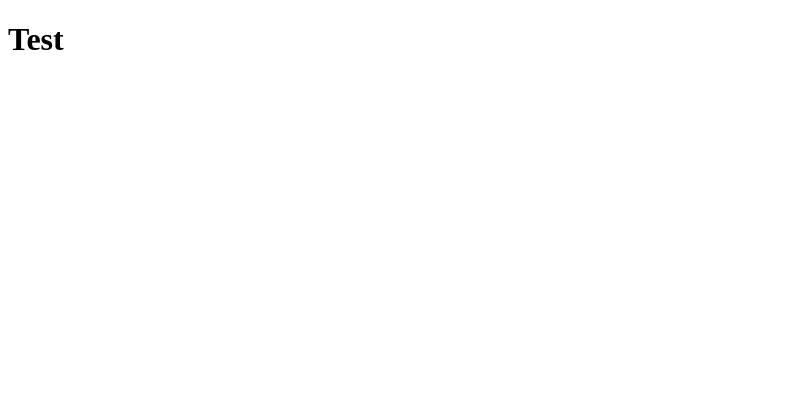
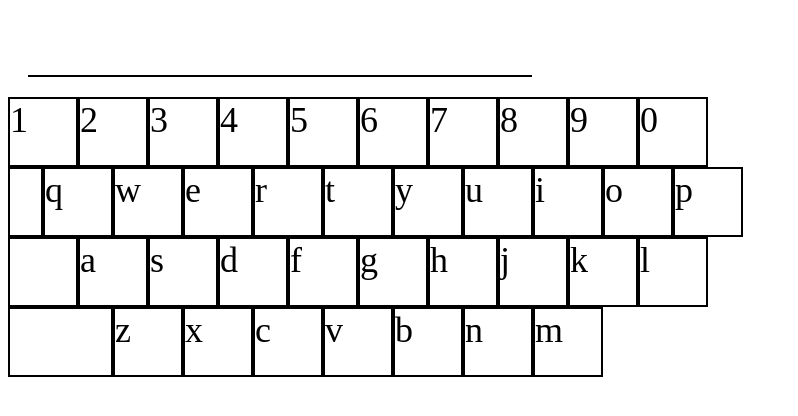
Before and after one commit to lucydoeswawa/banner-script, a React app: page / in a window 1280 px wide. Shown: the top 416 px of the page, without its empty margins (0-798 px from the left). Built offline with nearby package versions, Linux system fonts and the light colour scheme.

Commit message:
keyboard skeleton

```diff
--- /dev/null
+++ b/src/App.js
@@ -0,0 +1,19 @@
+import React from 'react';
+
+import { rows as keyboard_rows } from './keyboard_keys';
+import { Keyboard } from './Keyboard';
+
+function App() {
+    return <div>
+        <input style={{
+            border: 'none',
+            width: 500,
+            fontSize: 40,
+            borderBottom: '2px solid black',
+            margin: 20,
+        }}/>
+        <Keyboard rows={keyboard_rows}/>
+    </div>;
+}
+
+export { App };
--- /dev/null
+++ b/src/Keyboard.js
@@ -0,0 +1,9 @@
+import React from 'react';
+
+import { KeyboardRow } from './KeyboardRow';
+
+function Keyboard({ rows }) {
+    return rows.map((row, i) => <KeyboardRow key={i} row={row}/>);
+}
+
+export { Keyboard };
--- /dev/null
+++ b/src/KeyboardKey.js
@@ -0,0 +1,16 @@
+import React from 'react';
+
+function KeyboardKey(config) {
+    const width = (config.width || 1.) * 70.;
+
+    return <div style={{
+        width,
+        height: 70,
+        fontSize: 36,
+        border: '2px solid black',
+        boxSizing: 'border-box',
+        display: 'flex',
+    }}>{config.label}</div>;
+}
+
+export { KeyboardKey };
--- /dev/null
+++ b/src/KeyboardRow.js
@@ -0,0 +1,16 @@
+import React from 'react';
+
+import { KeyboardKey } from './KeyboardKey';
+
+function KeyboardRow({ row }) {
+    return <div style={{
+        display: 'flex',
+        flexDirection: 'row',
+    }}>
+        {
+            row.map((key_config, i) => <KeyboardKey key={i} {...key_config}/>)
+        }
+    </div>;
+}
+
+export { KeyboardRow };
--- a/src/index.js
+++ b/src/index.js
@@ -1,6 +1,8 @@
 import React from 'react';
-import { createRoot } from 'react-dom';
+import { createRoot } from 'react-dom/client';
+
+import { App } from './App';
 
 const container = document.getElementById('root');
 const root = createRoot(container);
-root.render(<h1>Test</h1>);
+root.render(<App/>);
--- /dev/null
+++ b/src/keyboard_keys.js
@@ -0,0 +1,135 @@
+const num_row = [
+    {
+        label: '1',
+    },
+    {
+        label: '2',
+    },
+    {
+        label: '3',
+    },
+    {
+        label: '4',
+    },
+    {
+        label: '5',
+    },
+    {
+        label: '6',
+    },
+    {
+        label: '7',
+    },
+    {
+        label: '8',
+    },
+    {
+        label: '9',
+    },
+    {
+        label: '0',
+    },
+];
+
+const q_row = [
+    {
+        label: '',
+        width: 0.5,
+    },
+    {
+        label: 'q',
+    },
+    {
+        label: 'w',
+    },
+    {
+        label: 'e',
+    },
+    {
+        label: 'r',
+    },
+    {
+        label: 't',
+    },
+    {
+        label: 'y',
+    },
+    {
+        label: 'u',
+    },
+    {
+        label: 'i',
+    },
+    {
+        label: 'o',
+    },
+    {
+        label: 'p',
+    },
+];
+
+const a_row = [
+    {
+        label: '',
+        width: 1.0,
+    },
+    {
+        label: 'a',
+    },
+    {
+        label: 's',
+    },
+    {
+        label: 'd',
+    },
+    {
+        label: 'f',
+    },
+    {
+        label: 'g',
+    },
+    {
+        label: 'h',
+    },
+    {
+        label: 'j',
+    },
+    {
+        label: 'k',
+    },
+    {
+        label: 'l',
+    },
+];
+
+const z_row = [
+    {
+        label: '',
+        width: 1.5,
+    },
+    {
+        label: 'z',
+    },
+    {
+        label: 'x',
+    },
+    {
+        label: 'c',
+    },
+    {
+        label: 'v',
+    },
+    {
+        label: 'b',
+    },
+    {
+        label: 'n',
+    },
+    {
+        label: 'm',
+    },
+];
+
+const rows = [num_row, q_row, a_row, z_row];
+
+export { rows };
```
